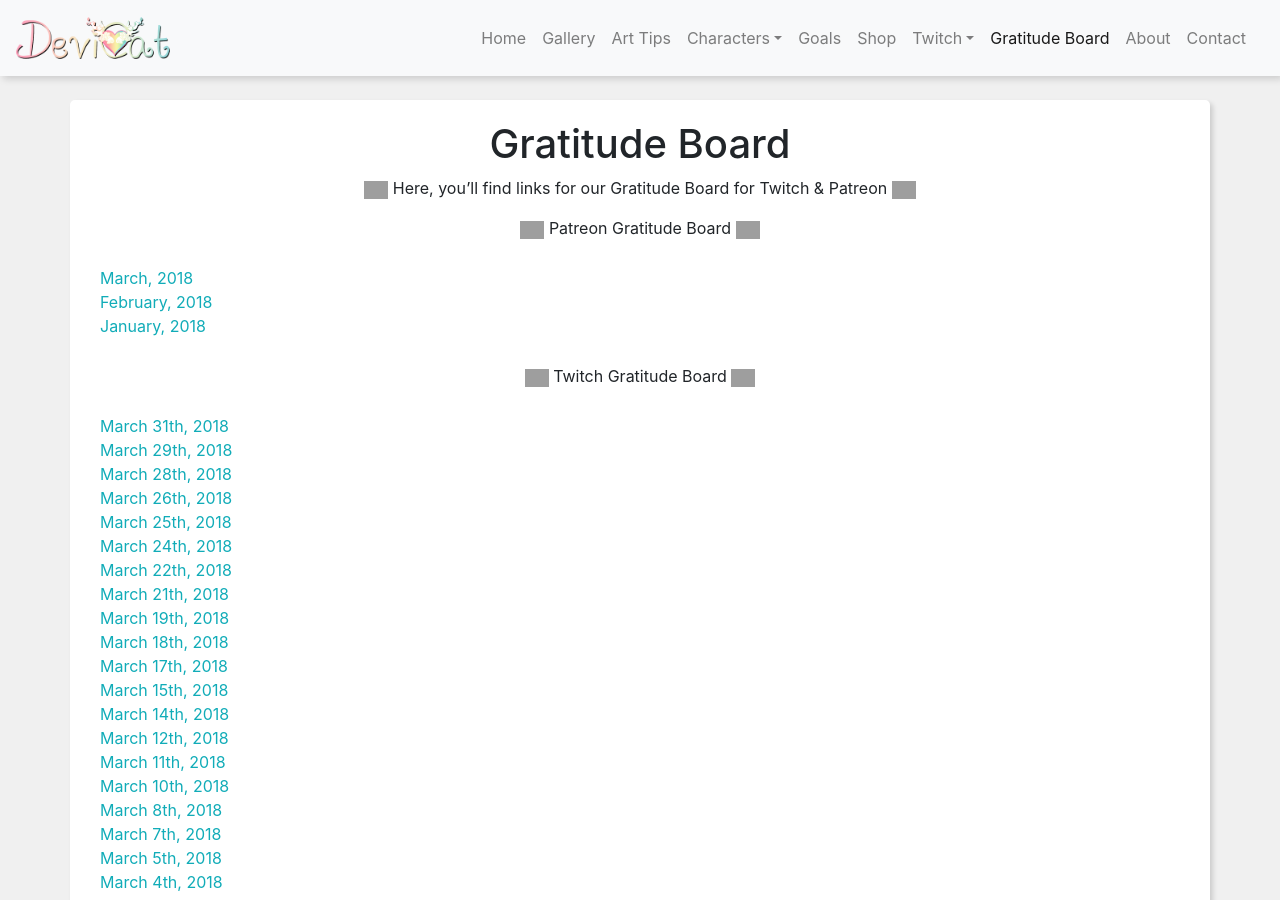
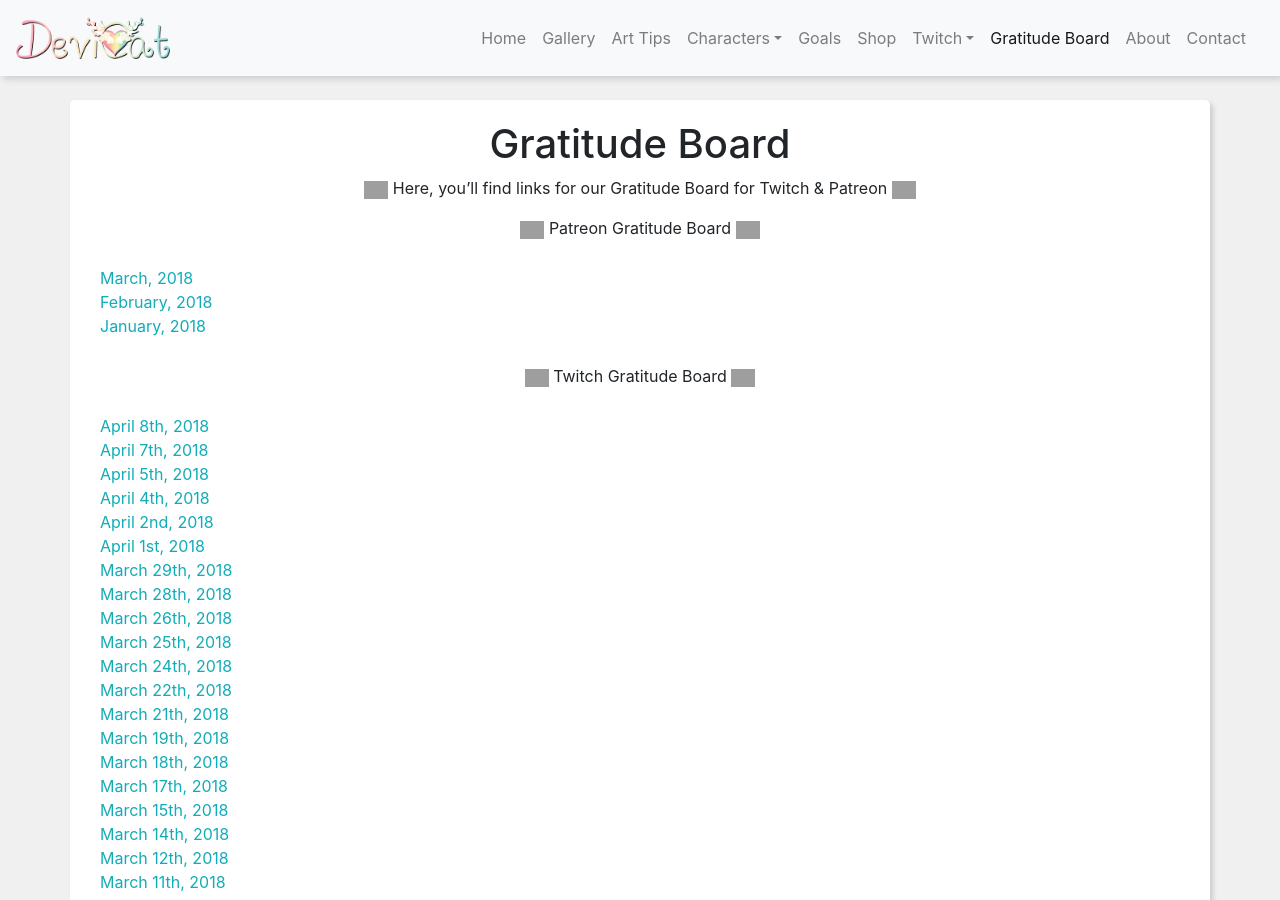
Before and after one commit to DeviCatOutlet/devicatoutlet.github.io, a Jekyll site: the page built from gratitudeboard.md, in a window 1280 px wide and 900 px high. Built offline with Jekyll 4.4.1, drawn with Linux system fonts in a browser that asks for light colours; nearby versions of some CDN libraries; our own code applies the rules of GitHub Pages for plain Markdown files; grey boxes are pictures that could not be loaded.

Commit message:
Update Gratitude Board

```diff
--- a/gratitudeboard.md
+++ b/gratitudeboard.md
@@ -15,7 +15,13 @@
 
 
 
-* [March 31th, 2018](https://twitter.com/DeviCatOutlet/status/980257942753759232)
+
+* [April 8th, 2018](https://twitter.com/DeviCatOutlet/status/983152886350827520)
+* [April 7th, 2018](https://twitter.com/DeviCatOutlet/status/982792374865801216)
+* [April 5th, 2018](https://twitter.com/DeviCatOutlet/status/982070800315551746)
+* [April 4th, 2018](https://twitter.com/DeviCatOutlet/status/981706776553799680)
+* [April 2nd, 2018](https://twitter.com/DeviCatOutlet/status/980980210081456129)
+* [April 1st, 2018](https://twitter.com/DeviCatOutlet/status/980615400177176576)
 * [March 29th, 2018](https://twitter.com/DeviCatOutlet/status/979536131481112578)
 * [March 28th, 2018](https://twitter.com/DeviCatOutlet/status/979167321032921088)
 * [March 26th, 2018](https://twitter.com/DeviCatOutlet/status/978444199350685696)
```
